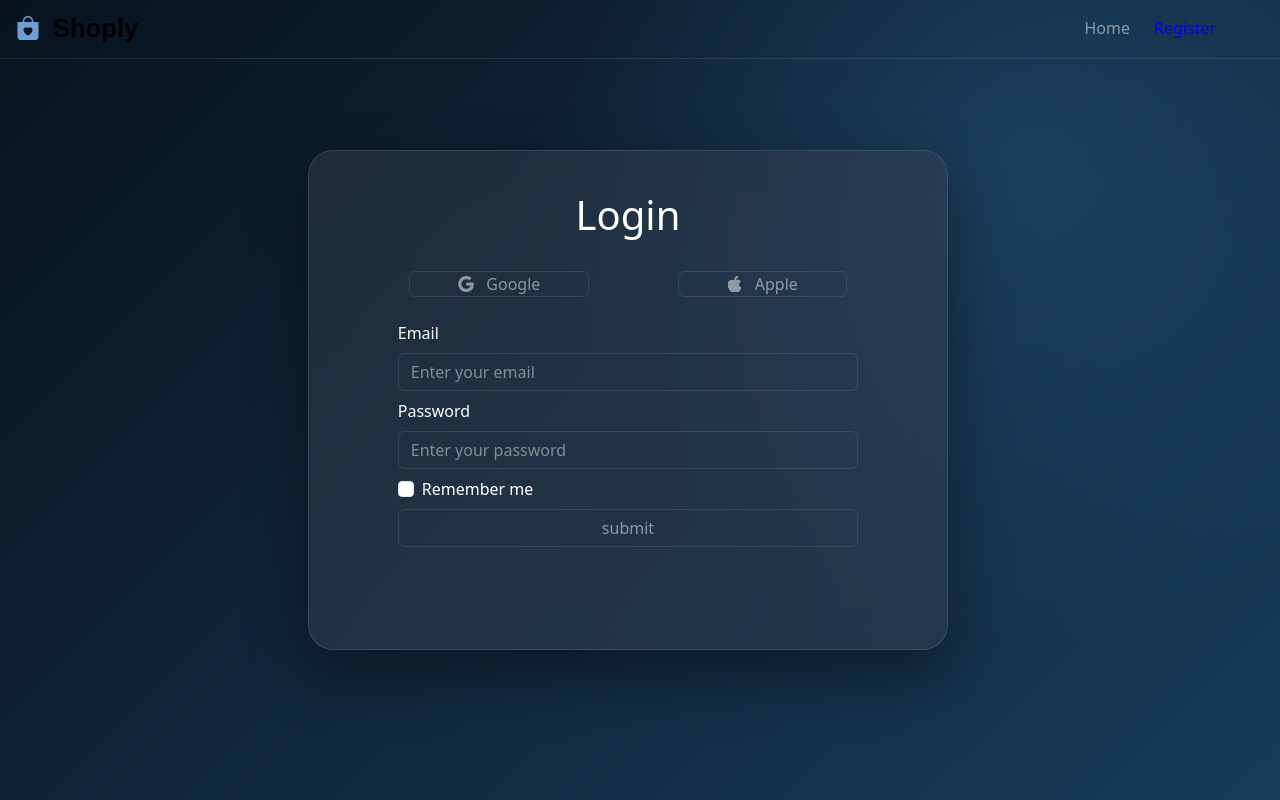
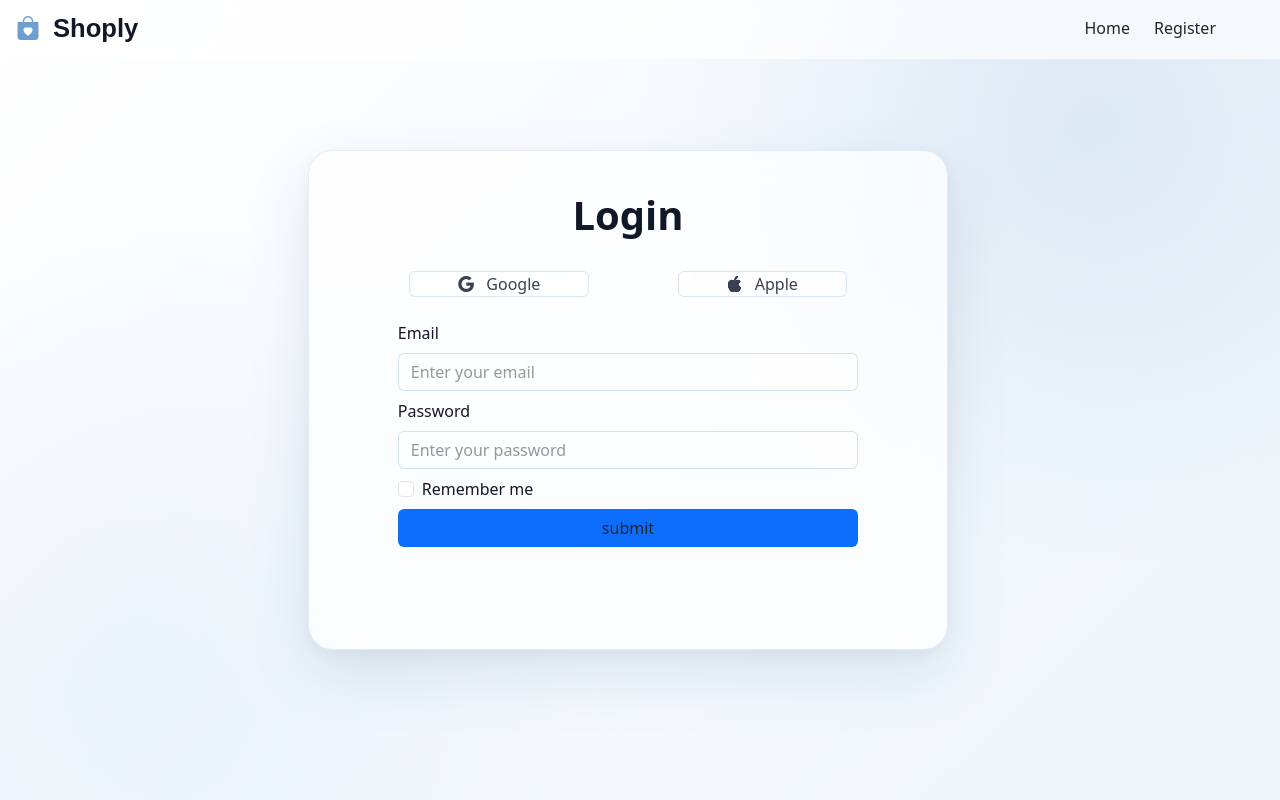
Before and after one commit to aboelenin-tech/shoply, a React (Vite) app: page /login in a window 1280 px wide. Built offline with nearby package versions, Linux system fonts and the light colour scheme.

Commit message:
login and register pages done

```diff
--- a/src/App.css
+++ b/src/App.css
@@ -1,35 +1,32 @@
-
-.login-card {
-    width: 420px;
-    min-height: 500px;
-
-    background: rgba(55, 65, 80, 0.45);
-    backdrop-filter: blur(20px);
-    -webkit-backdrop-filter: blur(20px);
-
-    border: 1px solid rgba(150, 170, 190, 0.2);
-    border-radius: 25px;
-
-    box-shadow: 0 25px 60px rgba(0, 0, 0, 0.4);
-
-    padding: 40px;
-}
 .login-page {
     min-height: 100vh;
     background:
         radial-gradient(
-            circle at 80% 20%,
-            rgba(60, 120, 170, 0.25),
-            transparent 40%
+            circle at 85% 15%,
+            rgba(111, 159, 207, 0.18),
+            transparent 35%
+        ),
+        radial-gradient(
+            circle at 10% 85%,
+            rgba(159, 197, 232, 0.15),
+            transparent 35%
         ),
         linear-gradient(
             135deg,
-            #08131f,
-            #10283d 50%,
-            #183b57
+            #ffffff,
+            #f5f9fd 50%,
+            #edf5fb
         );
 }
 
+/* Navbar */
+.login-page nav {
+    background: rgba(255, 255, 255, 0.65);
+    backdrop-filter: blur(15px);
+    -webkit-backdrop-filter: blur(15px);
+}
+
+/* Logo */
 .logo {
     font-family: "Poppins", sans-serif;
     font-size: 1.6rem;
@@ -38,7 +35,7 @@
     display: inline-flex;
     align-items: center;
     gap: 7px;
-    color: black;
+    color: #111827;
 }
 
 .logo i {
@@ -47,13 +44,69 @@
     margin-right: 6px;
 }
 
-.login-input::placeholder {
-    color: rgba(255, 255, 255, 0.45) !important;
+/* Login Card */
+.login-card {
+    width: 420px;
+    min-height: 500px;
+
+    background: rgba(255, 255, 255, 0.72);
+    backdrop-filter: blur(20px);
+    -webkit-backdrop-filter: blur(20px);
+
+    border: 1px solid rgba(111, 159, 207, 0.18);
+    border-radius: 25px;
+
+    box-shadow:
+        0 25px 60px rgba(80, 120, 160, 0.15),
+        0 5px 20px rgba(0, 0, 0, 0.05);
+
+    padding: 40px;
 }
 
-[type="submit"]:hover {
-    background-color: rgba(0, 0, 0, 0.25)!important;
+/* Login title */
+.login-card h1 {
+    color: #111827 !important;
+    font-weight: 700;
 }
+
+/* Labels */
+.login-card label {
+    color: #111827 !important;
+}
+
+/* Inputs */
 .login-input {
-    color: #9fc5e8 !important;
+    color: #111827 !important;
+    background: rgba(255, 255, 255, 0.6) !important;
+    border: 1px solid rgba(111, 159, 207, 0.3) !important;
+    border-radius: 10px;
 }
+
+.login-input:focus {
+    border-color: #6f9fcf !important;
+    box-shadow: 0 0 0 3px rgba(111, 159, 207, 0.15) !important;
+}
+
+/* Placeholder */
+.login-input::placeholder {
+    color: rgba(17, 24, 39, 0.45) !important;
+}
+
+/* Google / Apple */
+.login-card span {
+    color: #374151 !important;
+    border-color: rgba(111, 159, 207, 0.25) !important;
+    background: rgba(255, 255, 255, 0.5);
+    cursor: pointer;
+    transition: 0.3s;
+}
+
+.login-card span:hover {
+    background: rgba(111, 159, 207, 0.08);
+    border-color: #6f9fcf !important;
+}
+
+/* Submit */
+[type="submit"] {
+    background: #6f9fcf;
+    border-color: #6f9
--- a/src/pages/Login.jsx
+++ b/src/pages/Login.jsx
@@ -9,12 +9,11 @@ function Login() {
                         Shoply
                     </div>
                     <div className="d-flex flex-row gap-4 px-5 ">
-                        <NavLink to="/Home" className="nav-link text-white-50" >
+                        <NavLink to="/Home" className="nav-link " >
                             Home
                         </NavLink>
                         <NavLink
-                         t
-                        o="/Register" className="nav-link text-white-50 " >
+                            to="/Register" className="nav-link  " >
                             Register
                         </NavLink>
                     </div>
@@ -30,15 +29,15 @@ function Login() {
 
                         <div className="  w-100 d-flex align-items-center flex-column gap-2 ">
                             <label htmlFor="email" className="text-white w-75">Email</label>
-                                <input type="email" id="email" className=" login-input form-control w-75 border border-light bg-transparent border-opacity-10 " placeholder="Enter your email" />
+                            <input type="email" id="email" className=" login-input form-control w-75  " placeholder="Enter your email" />
                             <label htmlFor="pass" className="text-white w-75">Password</label>
-                                <input type="password" id="pass" className=" login-input form-control w-75 bg-transparent border border-light border-opacity-10" placeholder="Enter your password " />
+                            <input type="password" id="pass" className=" login-input form-control w-75 " placeholder="Enter your password " />
                         </div>
                         <div className="w-75">
                             <input type="checkbox" id="remMe" className="form-check-input" />
                             <label htmlFor="remMe" className="text-white mx-2">Remember me</label>
                         </div>
-                            <button type="submit" className="btn border border-light px-5  border-opacity-10 rounded text-white-50 w-75">submit</button>
+                        <button type="submit" className="btn px-5  rounded bg-primary w-75">submit</button>
 
                     </form>
 
--- a/src/pages/Register.jsx
+++ b/src/pages/Register.jsx
@@ -9,10 +9,10 @@ function Register() {
                         Shoply
                     </div>
                     <div className="d-flex flex-row gap-4 px-5 ">
-                        <NavLink to="/Home" className="nav-link text-white-50" >
+                        <NavLink to="/Home" className="nav-link " >
                             Home
                         </NavLink>
-                        <NavLink to="/login" className="nav-link text-white-50 " >
+                        <NavLink to="/login" className="nav-link  " >
                             Login
                         </NavLink>
                     </div>
@@ -28,28 +28,28 @@ function Register() {
                         <div className="w-100 d-flex flex-row justify-content-evenly my-3">
                             <div className="d-flex flex-column ">
                                 <label htmlFor="Fname" className="text-white">First name</label>
-                                <input type="text" id="Fname" className=" login-input form-control  border border-light bg-transparent border-opacity-10 w-100 " name="Fname"  placeholder="....." />
+                                <input type="text" id="Fname" className=" login-input form-control  w-100 " name="Fname"  placeholder="....." />
                             </div>
                             <div className="d-flex flex-column ">
                                 <label htmlFor="Lname" className="text-white">Last name</label>
-                                <input type="text" id="Lname" className=" login-input form-control  border border-light bg-transparent border-opacity-10 w-100 " name="Lname" placeholder="....." />
+                                <input type="text" id="Lname" className=" login-input form-control  w-100 " name="Lname" placeholder="....." />
                             </div>
                         </div>
 
 
                         <div className="  w-100 d-flex align-items-center flex-column gap-2 ">
                             <label htmlFor="email" name="Email" className="text-white w-75">Email</label>
-                            <input type="email" id="email" className=" login-input form-control w-75 border border-light bg-transparent border-opacity-10 " placeholder="Enter your email" />
+                            <input type="email" id="email" className=" login-input form-control w-75  " placeholder="Enter your email" />
                             <label htmlFor="pass" className="text-white w-75 mt-3">Password</label>
-                            <input type="password" id="pass" name="pass" className=" login-input form-control w-75 bg-transparent border border-light border-opacity-10" placeholder="Enter your password " />
+                            <input type="password" id="pass" name="pass" className=" login-input form-control w-75 " placeholder="Enter your password " />
                             <label htmlFor="Cpass" className="text-white w-75 mt-3">Confirm Password</label>
-                            <input type="password" id="Cpass" name="Cpass" className=" login-input form-control w-75 bg-transparent border border-light border-opacity-10" placeholder="Repeat your password " />
+                            <input type="password" id="Cpass" name="Cpass" className=" login-input form-control w-75 " placeholder="Repeat your password " />
                         </div>
                         <div className="w-75 mt-3">
                             <input type="checkbox" id="agree" className="form-check-input" />
                             <label htmlFor="agree" className="text-white-50 mx-2">i agree to Shoply's <span className="text-primary">Terms of Service</span> and <span className="text-primary">Privacy Policy</span></label>
                         </div>
-                        <button type="submit" className="btn border border-light px-5  border-opacity-10 rounded text-white-50 w-75">submit</button>
+                        <button type="submit" className="btn  px-5 rounded bg-primary w-75">submit</button>
 
                     </form>
 
```
Lines whose indentation alone changed are shown as unchanged.
